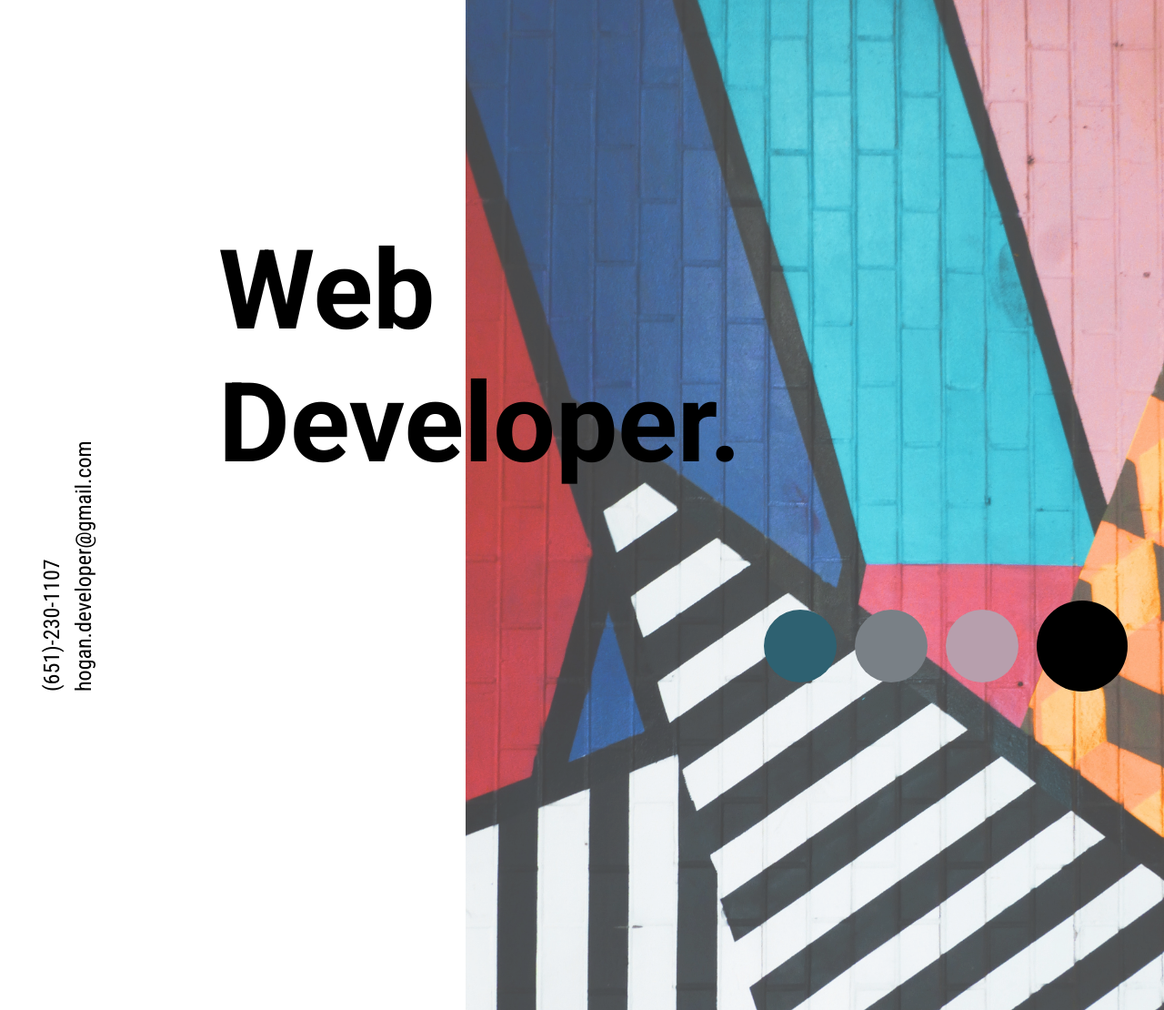
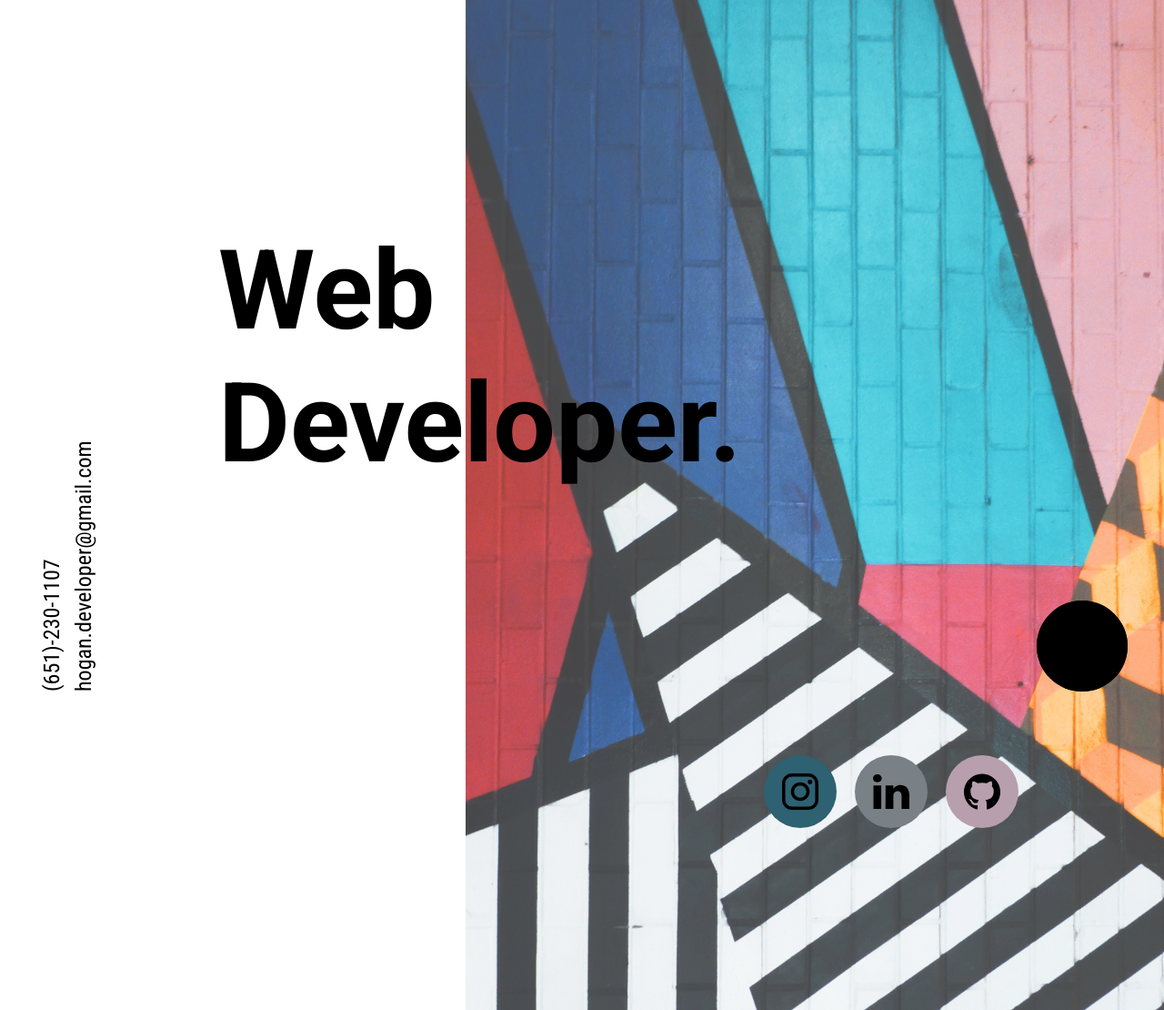
Before and after one commit to HoganMcDonald/portfolio_site_3.0, a website: page src/views/index.html in a window 1280 px wide. Shown: the top 1110 px of the page at 91% size. Drawn offline with Linux system fonts and the light colour scheme; files whose address does not match are found by name.

Commit message:
social menu effects

```diff
--- a/public/bundle.min.js
+++ b/public/bundle.min.js
@@ -1,2 +1,2 @@
-"use strict";setTimeout(function(){$(".cls-1, .cls-2").animate({opacity:0},600,function(){console.log("complete")}),$(".site-title-text").animate({opacity:1},600,function(){console.log("complete")})},2e3);
+"use strict";function toggleSocial(){$(".social-link").each(function(i){var t=$(this).hasClass("hidden")?i:2-i;setTimeout(function(){$(".social-link").eq(i).toggleClass("hidden")},150*t)})}$(".social-menu").on("click",toggleSocial),setTimeout(function(){$(".cls-1, .cls-2").animate({opacity:0},600,function(){}),$(".site-title-text").animate({opacity:1},600,function(){})},2e3);
 //# sourceMappingURL=bundle.min.js.map
--- a/src/sass/layout/_header.sass
+++ b/src/sass/layout/_header.sass
@@ -31,8 +31,16 @@ header
     right: 5vh
     bottom: 5vh
     border-radius: 50%
+    transition: background 300ms
     display: flex
     align-items: center
+    justify-content: center
+    cursor: pointer
+    &:hover
+      background-color: $pinkLavender
+    p
+      margin: 0
+      user-select: none
     ul
       list-style: none
       width: $sectionWidth * 4
@@ -46,9 +54,18 @@ header
         height: $socialWidth
         border-radius: 50%
         background-color: $pastelPurple
-        display: inline-block
         margin: $socialLinkMargin
+        transition: transform 400ms
         &:nth-child(2)
           background-color: $trolleyGrey
         &:nth-child(3)
           background-color: $myrtleGreen
+        img
+          width: 50%
+          position: relative
+          right: 50%
+          top: 50%
+          transform: translate(50%, -50%)
+
+.hidden
+  transform: translateY(20vh)
--- a/src/scripts/svgAnimation.js
+++ b/src/scripts/svgAnimation.js
@@ -11,7 +11,14 @@
           Event Handlers
 ***********************************/
 
-
+function toggleSocial() {
+  $('.social-link').each(function(index) {
+    let timer = ($(this).hasClass('hidden')) ? index : 2 - index
+    setTimeout(function() {
+      $('.social-link').eq(index).toggleClass('hidden');
+    }, timer * 150);
+  })
+}
 
 
 
@@ -21,17 +28,17 @@
           Event Listeners
 ***********************************/
 
+$('.social-menu').on('click', toggleSocial);
+
 setTimeout(function() {
   $('.cls-1, .cls-2').animate({
     opacity: 0
   }, 600, function() {
-    console.log('complete');
   });
 
   $('.site-title-text').animate({
     opacity: 1
   }, 600, function() {
-    console.log('complete');
   });
 
 
--- a/src/views/index.html
+++ b/src/views/index.html
@@ -37,10 +37,13 @@
       </div>
       <div class="social-menu">
         <ul dir="RTL">
-          <li class="social-link github"></li>
-          <li class="social-link linkedin"></li>
-          <li class="social-link instagram"></li>
+          <li class="social-link github hidden"><img src="assets/svg/github.svg" alt="Github"> </li>
+          <li class="social-link linkedin hidden"><img src="assets/svg/linkedin.svg" alt="Github"></li>
+          <li class="social-link instagram hidden"><img src="assets/svg/instagram.svg" alt="Github"></li>
         </ul>
+      </div>
+      <div class="social-menu">
+        <p>SOCIAL</p>
       </div>
     </header>
 
```
Also changed, not shown: public/views/index.min.html (+1 -1 lines), public/assets/svg/H-01.svg (deleted), public/assets/svg/HM.svg (deleted), public/assets/svg/HM_animated.svg (deleted), public/assets/svg/github.svg (added), public/assets/svg/instagram.svg (added), public/assets/svg/linkedin.svg (added), public/styles/main.min.css, src/assets/svg/H-01.svg (deleted), src/assets/svg/HM.svg (deleted), src/assets/svg/HM_animated.svg (deleted), src/assets/svg/github.svg (added), src/assets/svg/instagram.svg (added), src/assets/svg/linkedin.svg (added), 1 other file.
